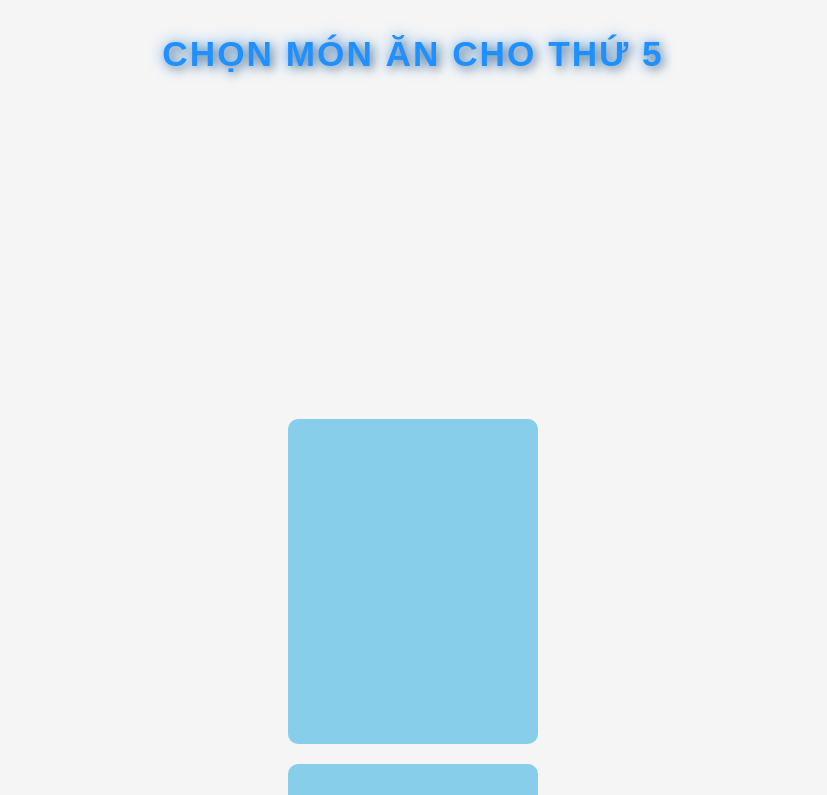
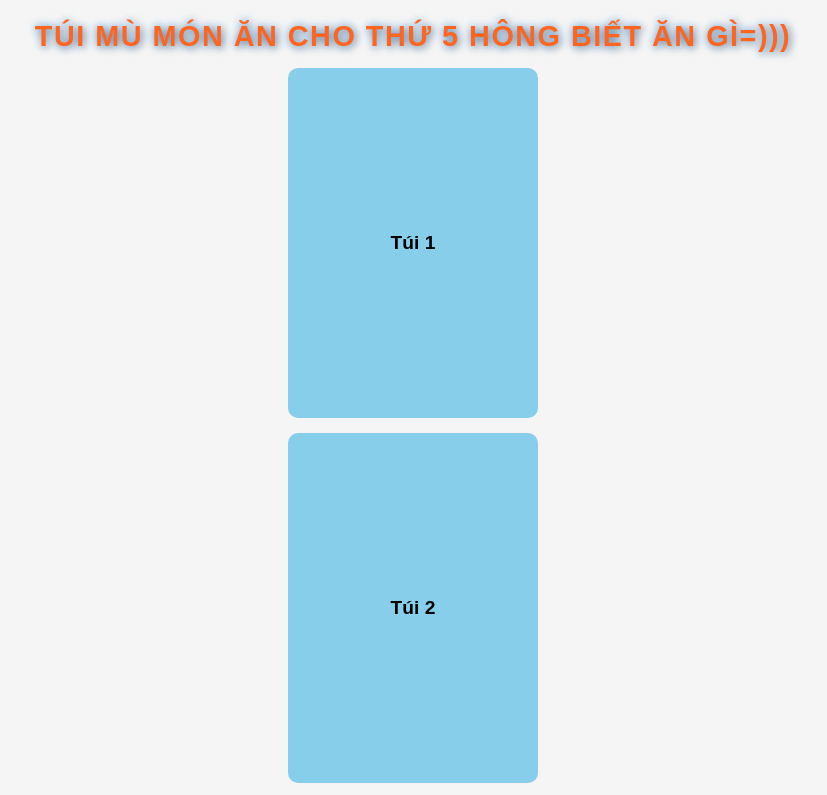
Before and after one commit to NBK111/An-ne, a plain HTML site: page index.html in a window 1280 px wide. Shown: the top 795 px of the page, without its empty margins (227-1054 px from the left). Drawn offline with Linux system fonts and the light colour scheme.

Commit message:
fix screen again

```diff
--- a/index.html
+++ b/index.html
@@ -14,49 +14,43 @@
             min-height: 100vh;
             margin: 0;
             background-color: #f5f5f5;
-            padding: 10px; /* Thêm khoảng cách cho các thiết bị nhỏ */
+            padding: 10px;
             box-sizing: border-box;
         }
 
         h1 {
-            margin-bottom: 20px;
-            font-size: 2.2em; /* Giảm kích thước chữ cho di động */
+            margin: 10px 0 15px 0;
+            font-size: 1.8em;
             font-weight: bold;
-            color: #1E90FF;
+            color: #ff651e;
+            text-align: center;
             text-transform: uppercase;
-            letter-spacing: 2px;
-            text-shadow: 3px 3px 10px rgba(0, 0, 0, 0.4), 0 0 15px rgba(30, 144, 255, 0.7);
-            transition: transform 0.3s ease-in-out, color 0.3s ease;
-            text-align: center;
-        }
-
-        h1:hover {
-            transform: scale(1.05);
-            color: #4682B4;
+            letter-spacing: 1.5px;
+            text-shadow: 2px 2px 8px rgba(0, 0, 0, 0.4), 0 0 10px rgba(30, 144, 255, 0.6);
         }
 
         .container {
             display: flex;
-            gap: 10px;
             flex-direction: column;
             align-items: center;
             width: 100%;
+            max-width: 400px;
+            gap: 15px;
         }
 
         .flip-card {
             background-color: transparent;
-            width: 90%; /* Đặt chiều rộng tối đa là 90% của màn hình để hiển thị vừa điện thoại */
-            max-width: 250px; /* Giới hạn chiều rộng tối đa cho các màn hình lớn */
-            height: auto;
+            width: 100%;
+            max-width: 250px;
             perspective: 1000px;
             cursor: pointer;
-            margin-bottom: 10px;
+            position: relative;
         }
 
         .flip-card-inner {
             position: relative;
             width: 100%;
-            padding-top: 130%; /* Tạo tỷ lệ 1:1.3 để thẻ không bị quá cao */
+            padding-top: 140%;
             transition: transform 0.6s;
             transform-style: preserve-3d;
         }
@@ -69,6 +63,8 @@
             position: absolute;
             width: 100%;
             height: 100%;
+            top: 0;
+            left: 0;
             -webkit-backface-visibility: hidden;
             backface-visibility: hidden;
             border-radius: 10px;
@@ -81,11 +77,16 @@
             text-align: center;
         }
 
+        .flip-card-front {
+            color: #000; /* Chữ màu đen trước khi lật */
+            font-weight: bold;
+        }
+
         .flip-card-back {
             transform: rotateY(180deg);
         }
 
-        /* Màu sắc sau khi lật */
+        /* Màu sắc cho các thẻ sau khi lật */
         .ramen .flip-card-front { background-color: #87CEEB; }
         .ramen .flip-card-back { background-color: #006400; }
 
@@ -118,16 +119,31 @@
             font-size: 1em;
             color: #ffffff;
         }
+
+        /* Media query cho màn hình nhỏ */
+        @media (max-width: 600px) {
+            .container {
+                gap: 10px;
+            }
+
+            h1 {
+                font-size: 1.5em;
+            }
+
+            .flip-card {
+                max-width: 220px;
+            }
+        }
     </style>
 </head>
 <body>
 
-    <h1>Chọn món ăn cho thứ 5</h1>
+    <h1>Túi mù món ăn cho thứ 5 hông biết ăn gì=)))</h1>
     <div class="container">
         <!-- Ramen Card -->
         <div class="flip-card ramen" onclick="flipCard(this)">
             <div class="flip-card-inner">
-                <div class="flip-card-front"></div>
+                <div class="flip-card-front">Túi 1</div>
                 <div class="flip-card-back">
                     🍜 Ramen
                     <div class="random-result" id="ramen-result"> </div>
@@ -139,7 +155,7 @@
         <!-- Tokpokki Card -->
         <div class="flip-card tokpokki" onclick="flipCard(this)">
             <div class="flip-card-inner">
-                <div class="flip-card-front"></div>
+                <div class="flip-card-front">Túi 2</div>
                 <div class="flip-card-back">
                     🔥 Lẩu Tokpokki
                     <div class="random-result" id="tokpokki-result"> </div>
@@ -151,7 +167,7 @@
         <!-- Gà Rán Card -->
         <div class="flip-card ga-ran" onclick="flipCard(this)">
             <div class="flip-card-inner">
-                <div class="flip-card-front"></div>
+                <div class="flip-card-front">Túi 3</div>
                 <div class="flip-card-back">
                     🍗 Gà Rán
                     <div class="random-result" id="ga-ran-result"> </div>
@@ -163,11 +179,12 @@
 
     <script>
         function flipCard(card) {
+            // Kiểm tra nếu thẻ đã được lật thì bỏ lật
             card.classList.toggle("flipped");
         }
 
         function randomDish(event, type) {
-            event.stopPropagation();
+            event.stopPropagation(); // Ngăn không cho thẻ bị lật khi nhấn nút
 
             const dishes = {
                 'ramen': ['Eno Ramen 🍜', 'Kimura Ramen 🍜'],
```
